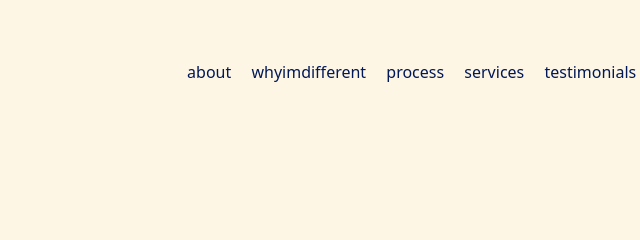
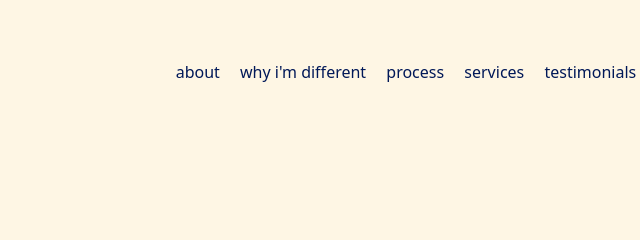
Before and after one commit to tendermoonflower/mpcollege.github.io, a plain HTML site: page index.html in a window 1280 px wide. Shown: the top 240 px of the page, 340-980 px from the left. Drawn offline with nearby package versions, Linux system fonts and the light colour scheme.

Commit message:
Update index.html

```diff
--- a/index.html
+++ b/index.html
@@ -25,7 +25,7 @@
                         <a href="#aboutsection">about</a>
                     </li>
                     <li>
-                        <a href="#whyimdifferent">whyimdifferent</a>
+                        <a href="#whyimdifferent">why i'm different</a>
                     </li>
                     <li>
                         <a href="#process">process</a>
@@ -75,7 +75,7 @@
         </div>
     </section>
 
-    <section class="whyimdifferent section-padding" id='whyimdifferent'>
+    <section class="why i'm different section-padding" id='whyimdifferent'>
         <h1 class="section-title">why i'm different.</h1>
         <div class="section-page">
             <div class="text-section">
```
